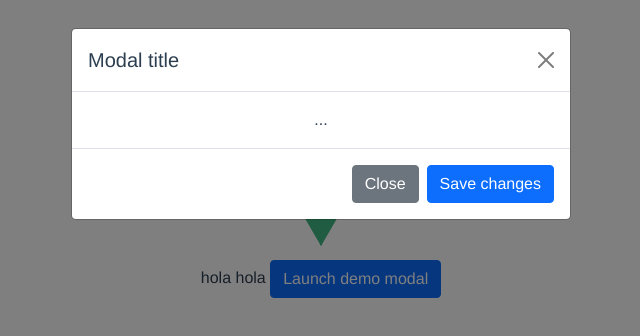
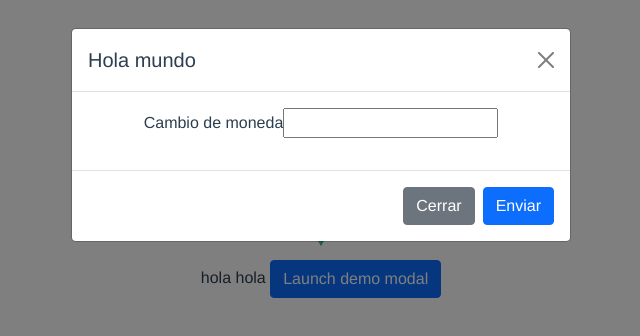
Before and after one commit to MartaCamacho/m10slot, a Vue app: page / in a window 1280 px wide. Both pictures are taken after a click on the button "Launch demo modal". Shown: the top 336 px of the page, without its empty margins (319-959 px from the left). Built offline with nearby package versions, Linux system fonts and the light colour scheme.

Commit message:
ex 3 hecho

```diff
--- a/src/components/ModalBootstrap/ModalBootstrap.js
+++ b/src/components/ModalBootstrap/ModalBootstrap.js
@@ -1,6 +1,11 @@
 export default {
     name: 'ModalBootstrap',
     props: {
-      msg: String
-    }
+      msg: ''
+    },
+    data() {
+        return {
+          msg: ''
+        }
+    },
   }
--- a/src/components/ModalBootstrap/ModalBootstrap.vue
+++ b/src/components/ModalBootstrap/ModalBootstrap.vue
@@ -1,5 +1,5 @@
 <template>
-    <div>hola {{ msg }} hola
+    <div>hola  hola
       <button type="button" class="btn btn-primary" data-bs-toggle="modal" data-bs-target="#exampleModal">
         Launch demo modal
       </button>
--- a/src/components/Pare/Pare.js
+++ b/src/components/Pare/Pare.js
@@ -1,15 +1,19 @@
 import ModalBootstrap from '../ModalBootstrap/ModalBootstrap.vue';
 
 export default {
+    name: 'Pare',
     components: {
     ModalBootstrap
   },
-  data() {
-      return {
-          /* name: 'Roberto' */
-      }
-  },
-  /* mounted () {
-      this.$emit('name', this.name);
-  }, */
+    data() {
+        return {
+            number: '',
+            msg: ''
+        }
+    },
+        methods: {
+        theMessage: function(number) {
+            return  this.msg = `El cambio de ${number}€ en dólares son ${number / 1.23}$`
+        }
+    }
 }
--- a/src/components/Pare/Pare.vue
+++ b/src/components/Pare/Pare.vue
@@ -1,16 +1,18 @@
 <template>
   <div class="Pare">
-    <ModalBootstrap >
+    <ModalBootstrap  @msg="msgPadre = $event">
       <template v-slot:header>
-        <h5 class="modal-title" id="exampleModalLabel">Modal title</h5>
+        <h5 class="modal-title" id="exampleModalLabel">Hola mundo</h5>
         <button type="button" class="btn-close" data-bs-dismiss="modal" aria-label="Close"></button>
       </template>
       <template v-slot:body>
-        ...
+        <label for="cambio">Cambio de moneda</label>
+        <input type="number" v-model="number"/>
+        <p>{{ msg }}</p>
       </template>
       <template v-slot:footer>
-        <button type="button" class="btn btn-secondary" data-bs-dismiss="modal">Close</button>
-        <button type="button" class="btn btn-primary">Save changes</button>
+        <button type="button" class="btn btn-secondary" data-bs-dismiss="modal">Cerrar</button>
+        <button @click="theMessage(number)" class="btn btn-primary">Enviar</button>
       </template>
     </ModalBootstrap>
   </div>
```
